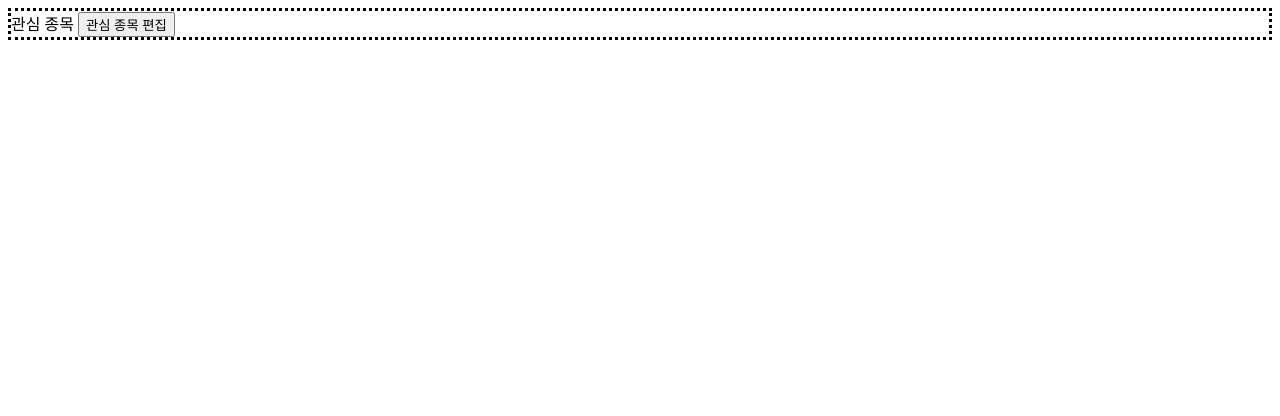
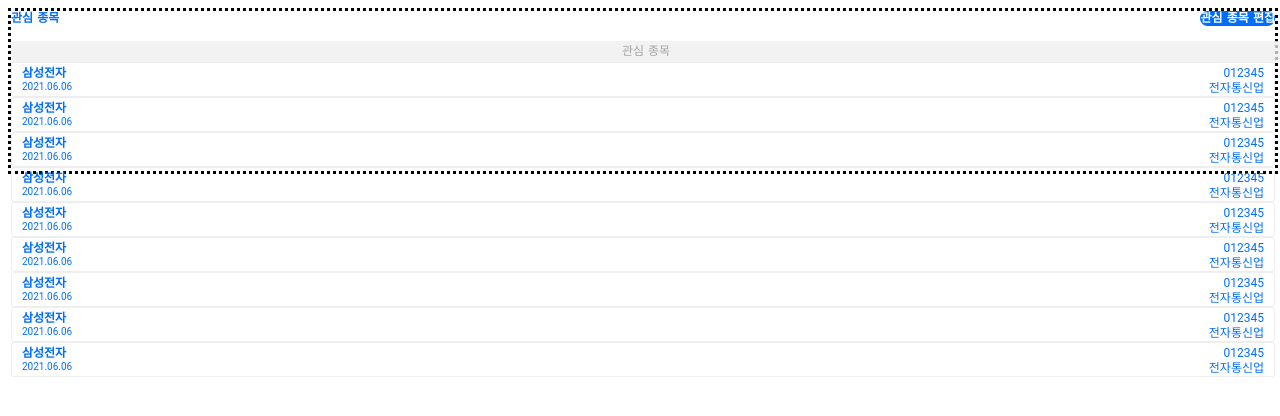
Before and after one commit to Park-Joyeong/SIEVE, a Django app: template sieve/sieve/templates/autostock/interest.html in a window 1280 px wide. Shown: the top 416 px of the page. Run offline with Django 3.2, Linux system fonts and the light colour scheme; the template is opened without the code that fills it, so the values that code supplies are empty.

Commit message:
Editing interest...

```diff
--- a/sieve/sieve/static/autostock/css/interest.css
+++ b/sieve/sieve/static/autostock/css/interest.css
@@ -1,3 +1,97 @@
 .container_interest {
   border-style: dotted;
+  width: 100%;
+  height: 20vh;
 }
+
+.text-item-title {
+  font-family: Verdana;
+  font-style: normal;
+  font-weight: bold;
+  font-size: 12px;
+  line-height: 15px;
+
+  color: #006efc;
+  float: left;
+}
+
+.btn-interest-edit {
+  background: #006efc;
+  border-radius: 20px;
+  font-family: Verdana;
+  font-style: normal;
+  font-weight: bold;
+  font-size: 12px;
+  line-height: 15px;
+
+  color: #ffffff;
+  float: right;
+}
+
+.wrapper-title {
+  height: 30px;
+}
+
+.area-list-title {
+  padding: 3px;
+  width: 100%;
+  background: rgba(238, 238, 238, 0.75);
+  border-radius: 3px 3px 0px 0px;
+  text-align: center;
+}
+
+.text-stocks-list-title {
+  font-family: Verdana;
+  font-style: normal;
+  font-weight: normal;
+  font-size: 12px;
+  line-height: 15px;
+  vertical-align: middle;
+  color: rgba(136, 136, 136, 0.75);
+}
+
+.list-item {
+  border: 1px solid #eeeeee;
+  border-radius: 3px;
+  padding: 3px 10px;
+}
+
+
+
+.company-name {
+  font-family: Verdana;
+  font-style: normal;
+  font-weight: bold;
+  font-size: 12px;
+  line-height: 15px;
+  color: #006EFC;
+}
+
+.code {
+  font-family: Roboto;
+  font-style: normal;
+  font-weight: normal;
+  font-size: 12px;
+  line-height: 14px;
+  float: right;
+  color: #006EFC;
+}
+
+.updated {
+  font-family: Roboto;
+  font-style: normal;
+  font-weight: normal;
+  font-size: 10px;
+  line-height: 12px;
+  color: #006EFC;
+}
+
+.category {
+  font-family: Roboto;
+  font-style: normal;
+  font-weight: normal;
+  font-size: 12px;
+  line-height: 14px;
+  float: right;
+  color: #006EFC;
+}
--- a/sieve/sieve/templates/autostock/interest.html
+++ b/sieve/sieve/templates/autostock/interest.html
@@ -5,11 +5,105 @@
 <div class="container_interest">
   <div class="wrapper-title">
     <span class="text-item-title">관심 종목</span>
-    <button class="btn-interest-edit">관심 종목 편집</button>
+    <span class="btn-interest-edit">관심 종목 편집</span>
   </div> <!-- .wrapper-title -->
 
-  <div>
-
+  <div class="container-stocks-of-interest">
+    <div class="area-list-title">
+      <span class="text-stocks-list-title">관심 종목</span>
+    </div>
+    <div id="contents-interest-company" class="contents-interest-company area-content-list">
+      <div class="list-item" ondblclick="onDoubleClicked(this);">
+        <div>
+          <span class="company-name">삼성전자</span>
+          <span class="code">012345</span>
+        </div>
+        <div>
+          <span class="updated">2021.06.06</span>
+          <span class="category">전자통신업</span>
+        </div>
+      </div>
+      <div class="list-item" ondblclick="onDoubleClicked(this);">
+        <div>
+          <span class="company-name">삼성전자</span>
+          <span class="code">012345</span>
+        </div>
+        <div>
+          <span class="updated">2021.06.06</span>
+          <span class="category">전자통신업</span>
+        </div>
+      </div>
+      <div class="list-item" ondblclick="onDoubleClicked(this);">
+        <div>
+          <span class="company-name">삼성전자</span>
+          <span class="code">012345</span>
+        </div>
+        <div>
+          <span class="updated">2021.06.06</span>
+          <span class="category">전자통신업</span>
+        </div>
+      </div>
+      <div class="list-item" ondblclick="onDoubleClicked(this);">
+        <div>
+          <span class="company-name">삼성전자</span>
+          <span class="code">012345</span>
+        </div>
+        <div>
+          <span class="updated">2021.06.06</span>
+          <span class="category">전자통신업</span>
+        </div>
+      </div>
+      <div class="list-item" ondblclick="onDoubleClicked(this);">
+        <div>
+          <span class="company-name">삼성전자</span>
+          <span class="code">012345</span>
+        </div>
+        <div>
+          <span class="updated">2021.06.06</span>
+          <span class="category">전자통신업</span>
+        </div>
+      </div>
+      <div class="list-item" ondblclick="onDoubleClicked(this);">
+        <div>
+          <span class="company-name">삼성전자</span>
+          <span class="code">012345</span>
+        </div>
+        <div>
+          <span class="updated">2021.06.06</span>
+          <span class="category">전자통신업</span>
+        </div>
+      </div>
+      <div class="list-item" ondblclick="onDoubleClicked(this);">
+        <div>
+          <span class="company-name">삼성전자</span>
+          <span class="code">012345</span>
+        </div>
+        <div>
+          <span class="updated">2021.06.06</span>
+          <span class="category">전자통신업</span>
+        </div>
+      </div>
+      <div class="list-item" ondblclick="onDoubleClicked(this);">
+        <div>
+          <span class="company-name">삼성전자</span>
+          <span class="code">012345</span>
+        </div>
+        <div>
+          <span class="updated">2021.06.06</span>
+          <span class="category">전자통신업</span>
+        </div>
+      </div>
+      <div class="list-item" ondblclick="onDoubleClicked(this);">
+        <div>
+          <span class="company-name">삼성전자</span>
+          <span class="code">012345</span>
+        </div>
+        <div>
+          <span class="updated">2021.06.06</span>
+          <span class="category">전자통신업</span>
+        </div>
+      </div>
+    </div>
   </div>
 </div> <!-- .container_interest -->
 
```
